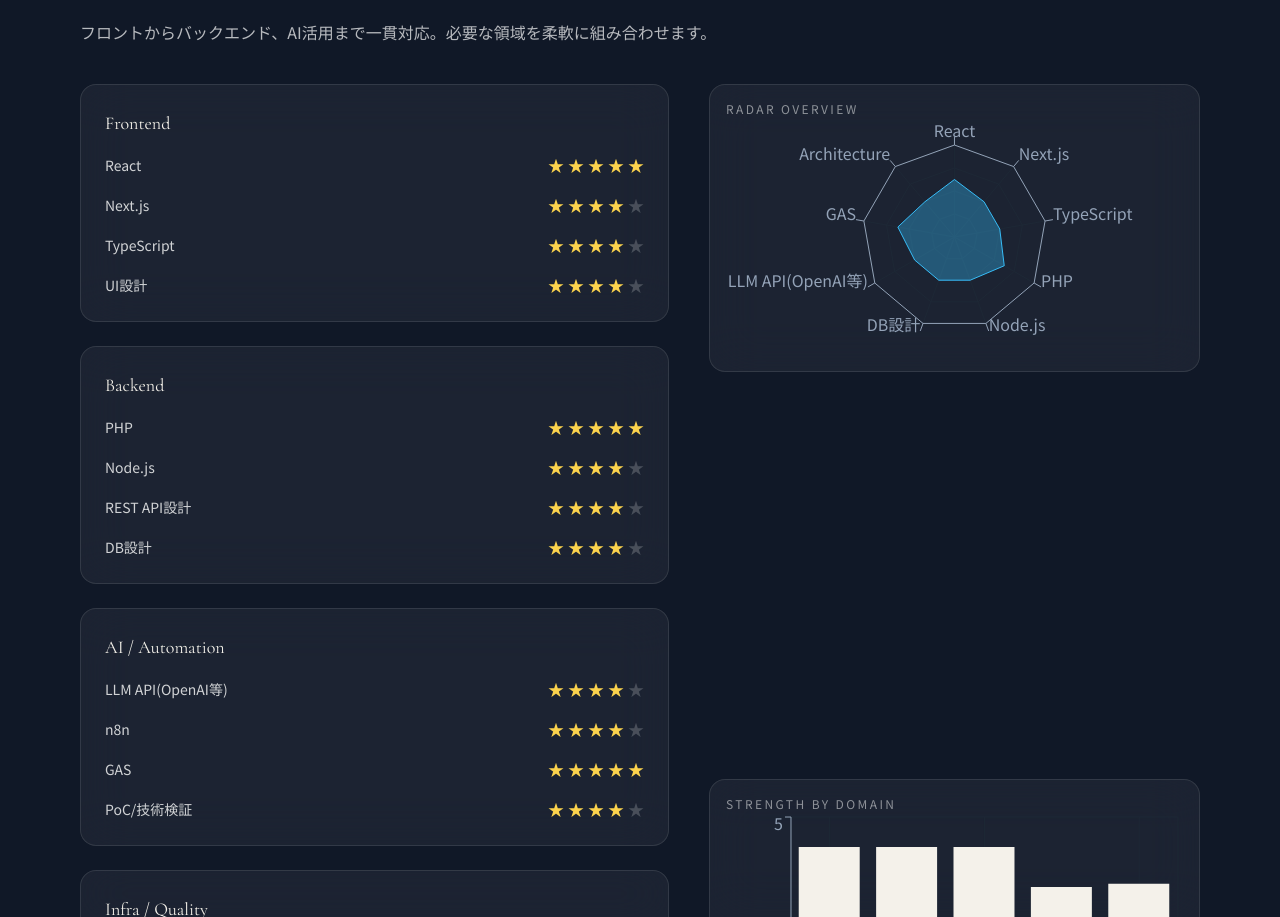
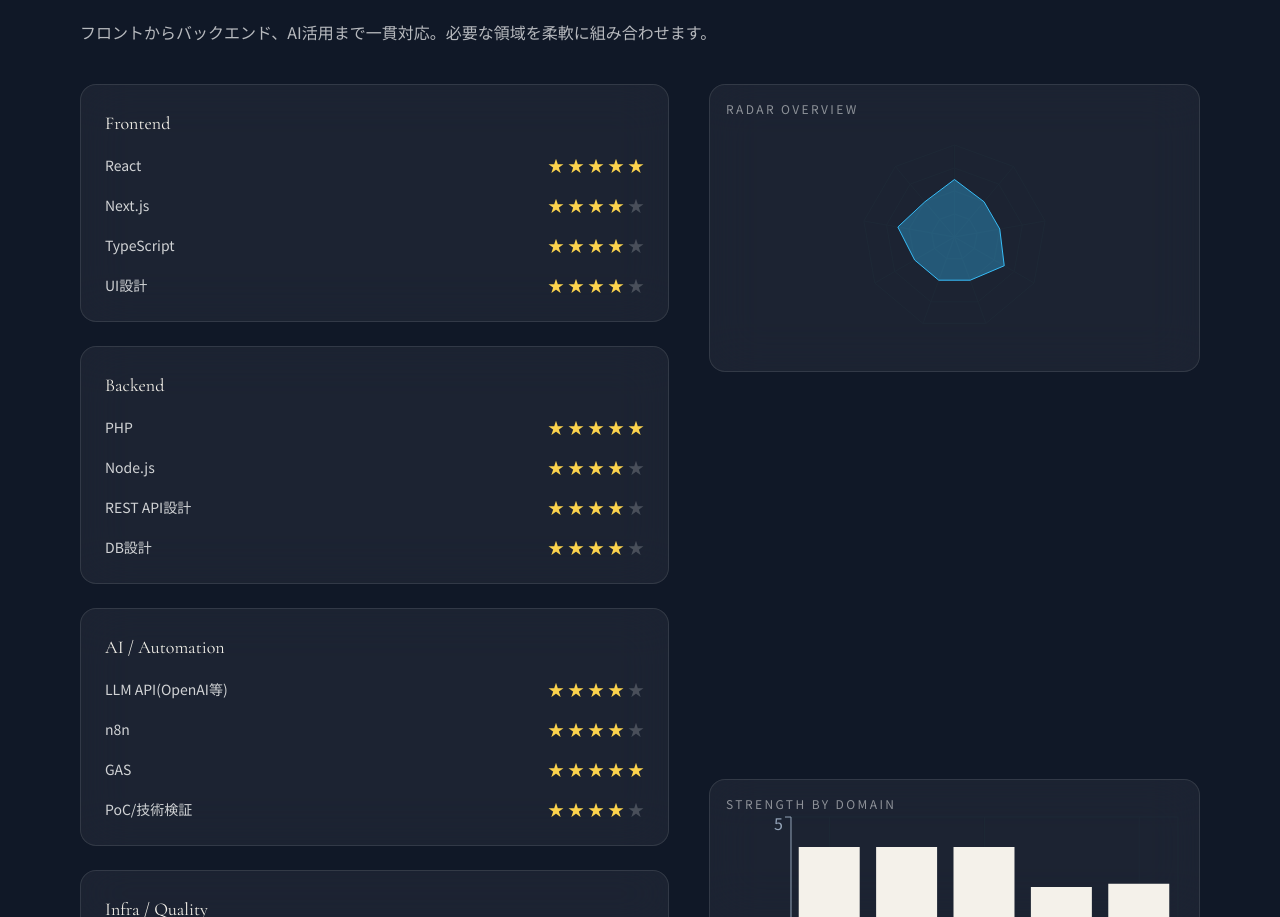
Before and after one commit to hd-fluxion/portfolio, a Next.js app in the folder apps/site/: page /portfolio/ in a window 1280 px wide. Shown: the part 1405-2322 px from the top of the page. Built offline with nearby package versions, Linux system fonts and the light colour scheme.

Commit message:
Remove radar axis to fix build

```diff
--- a/apps/site/src/components/sections/Skills.tsx
+++ b/apps/site/src/components/sections/Skills.tsx
@@ -3,12 +3,10 @@
 import SectionHeader from "@/components/ui/SectionHeader";
 import StarRating from "@/components/ui/StarRating";
 import { skillGroups } from "@/data/profile";
-import { createElement } from "react";
 import {
   Radar,
   RadarChart,
   PolarGrid,
-  PolarAngleAxis,
   ResponsiveContainer,
   BarChart,
   Bar,
@@ -84,13 +82,6 @@
                 <ResponsiveContainer width="100%" height="100%">
                   <RadarChart data={radarData}>
                     <PolarGrid stroke="#1f2937" />
-                    {
-                      // @ts-expect-error recharts types mismatch with React 19
-                      createElement(PolarAngleAxis as any, {
-                        dataKey: "name",
-                        stroke: "#94a3b8",
-                      })
-                    }
                     <Radar
                       dataKey="level"
                       stroke="#38bdf8"
```
